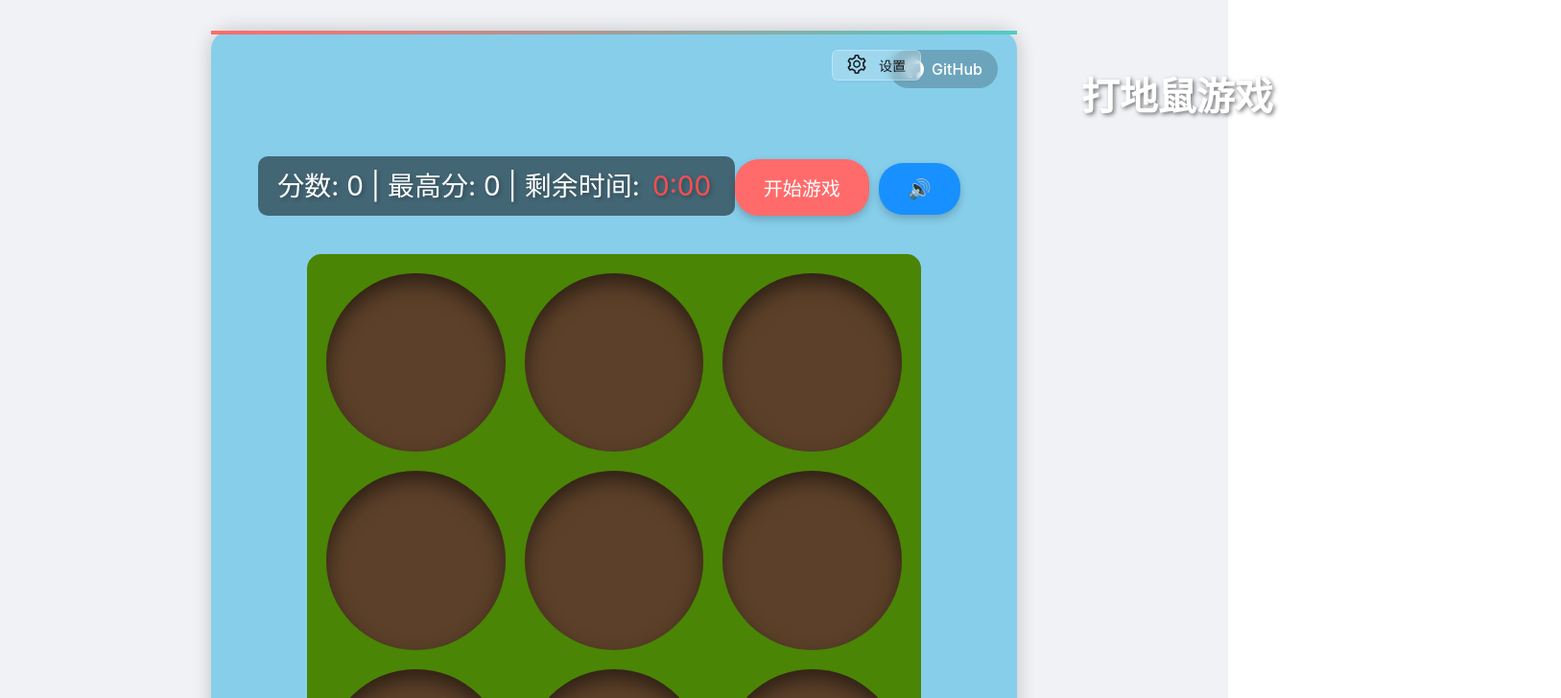
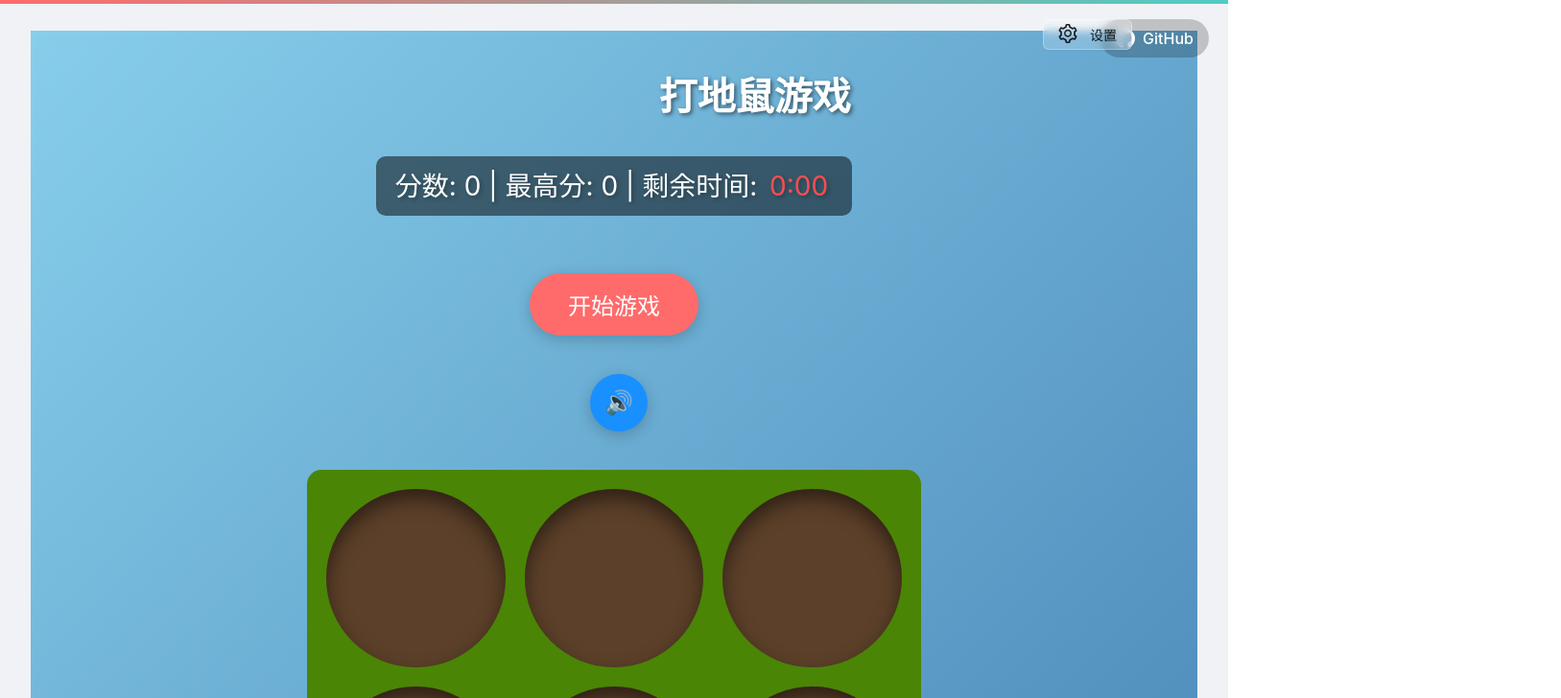
Before and after one commit to mhxy13867806343/react-hooks.-vite-Groundhopping, a React (Vite) app: page / in a window 1280 px wide. Shown: the top 728 px of the page at 96% size, 1627 px wide, since content can reach past the window. Built offline with nearby package versions, Linux system fonts and the light colour scheme.

Commit message:
Fix button layout and styling

```diff
--- a/src/App.tsx
+++ b/src/App.tsx
@@ -4,6 +4,7 @@ import { keyframes, css } from '@emotion/react';
 import { Button as AntButton, Modal as AntModal, Select, Space } from 'antd';
 import { SettingOutlined } from '@ant-design/icons';
 import { useGameSettings } from './hooks/useGameSettings';
+import moleImage from '../public/ds.jpg';
 
 const hitSoundUrl = 'https://assets.mixkit.co/active_storage/sfx/2571/2571-preview.mp3';
 const bgmSoundUrl = 'https://assets.mixkit.co/active_storage/sfx/123/123-preview.mp3';
@@ -119,14 +120,12 @@ const translations = {
 };
 
 const GameContainer = styled.div`
-  max-width: 800px;
-  margin: 0 auto;
+  min-height: 100vh;
   padding: 20px;
-  text-align: center;
-  background: #87ceeb;
-  border-radius: 20px;
-  box-shadow: 0 0 20px rgba(0, 0, 0, 0.2);
-  position: relative;
+  background: linear-gradient(135deg, #87CEEB, #4682B4);
+  display: flex;
+  flex-direction: column;
+  align-items: center;
 `;
 
 const ProgressBar = styled.div<{ progress: number }>`
@@ -190,12 +189,12 @@ const Grid = styled.div`
   display: grid;
   grid-template-columns: repeat(3, 1fr);
   gap: 20px;
+  width: 100%;
+  max-width: 600px;
   margin: 20px auto;
-  max-width: 600px;
+  padding: 20px;
   background: #4a8505;
-  padding: 20px;
   border-radius: 15px;
-  position: relative;
 `;
 
 const ConfigPanel = styled.div`
@@ -236,9 +235,51 @@ const StatsPanel = styled.div`
   }
 `;
 
-const Button = styled(AntButton)`
-  margin: 5px;
-  min-width: 100px;
+const ButtonContainer = styled.div`
+  display: flex;
+  flex-direction: column;
+  gap: 20px;
+  align-items: center;
+  margin: 20px 0;
+`;
+
+const StartButton = styled(AntButton)`
+  font-size: 24px;
+  height: auto;
+  padding: 15px 40px;
+  border-radius: 50px;
+  background: #ff6b6b;
+  border: none;
+  color: white;
+  box-shadow: 0 4px 15px rgba(0, 0, 0, 0.2);
+
+  &:hover {
+    background: #ff5252;
+    color: white;
+  }
+
+  &:active {
+    transform: translateY(2px);
+  }
+`;
+
+const SoundButton = styled(AntButton)`
+  width: 60px;
+  height: 60px;
+  border-radius: 30px;
+  display: flex;
+  align-items: center;
+  justify-content: center;
+  background: #4a90e2;
+  border: none;
+  color: white;
+  font-size: 24px;
+  box-shadow: 0 4px 15px rgba(0, 0, 0, 0.2);
+
+  &:hover {
+    background: #357abd;
+    color: white;
+  }
 `;
 
 const Modal = styled(AntModal)`
@@ -300,25 +341,33 @@ const HoleContainer = styled.div`
   background: #5c4029;
   border-radius: 50%;
   box-shadow: inset 0 10px 20px rgba(0, 0, 0, 0.5);
+  overflow: hidden;
   cursor: pointer;
-  overflow: hidden;
 `;
 
-const Mole = styled.div<{ active: boolean }>`
+const Mole = styled.div<{ visible: boolean }>`
   position: absolute;
   width: 100%;
   height: 100%;
   left: 0;
-  bottom: 0;
-  visibility: ${props => props.active ? 'visible' : 'hidden'};
-  animation: ${props => props.active ? popUp : 'none'} 0.5s ease-out;
-  transform-origin: bottom center;
-  background: url('/ds.jpg') no-repeat center center;
+  bottom: ${props => props.visible ? '0' : '100%'};
+  transition: bottom 0.3s ease-in-out;
+  background: url(${moleImage}) no-repeat center bottom;
   background-size: contain;
+  transform-origin: bottom;
+  cursor: pointer;
 
-  &.whacked {
-    animation: ${dizzyAnimation} 0.5s ease-out;
+  &:active {
+    transform: scale(0.95);
   }
+`;
+
+const MoleImage = styled.img`
+  width: 100%;
+  height: 100%;
+  object-fit: cover;
+  transform: translateY(${props => props.visible ? '0' : '100%'});
+  transition: transform 0.3s ease-in-out;
 `;
 
 const ScoreBoard = styled.div`
@@ -975,7 +1024,8 @@ const App: React.FC = () => {
         </TimeText>
       </ScoreBoard>
 
-      <StyledButton
+      <ButtonContainer>
+        <StartButton
           onClick={gameActive ? handleEndGameClick : startGame}
           disabled={gameActive && !isPaused}
           style={{ margin: '20px 0' }}
@@ -983,20 +1033,21 @@ const App: React.FC = () => {
           {gameActive
             ? (isPaused ? translations[config.language].resumeGame : translations[config.language].endGame)
             : translations[config.language].startGame}
-      </StyledButton>
+        </StartButton>
 
-      <StyledButton
+        <SoundButton
           onClick={() => setIsMuted(!isMuted)}
           style={{ marginLeft: '10px', backgroundColor: isMuted ? '#999' : '#1890ff' }}
         >
           {isMuted ? '🔇' : '🔊'}
-      </StyledButton>
+        </SoundButton>
+      </ButtonContainer>
 
       <Grid>
         {positions.map((position, index) => (
           <HoleContainer key={position} onClick={() => whackMole(position)}>
             <Mole
-              active={moles[position]}
+              visible={moles[position]}
               className={whackedMoles[position] ? 'whacked' : ''}
             />
           </HoleContainer>
```
Lines whose indentation alone changed are shown as unchanged.
